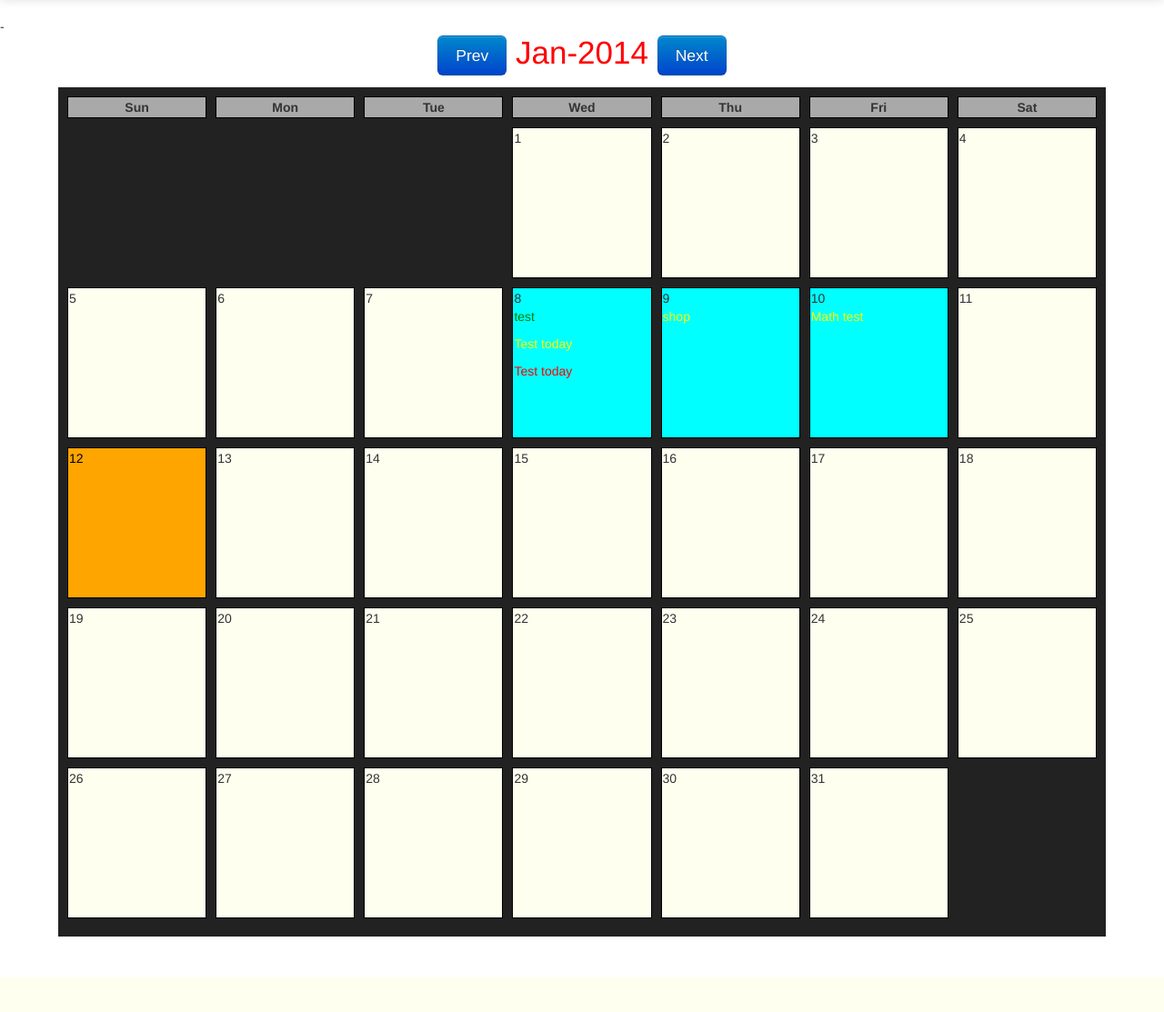
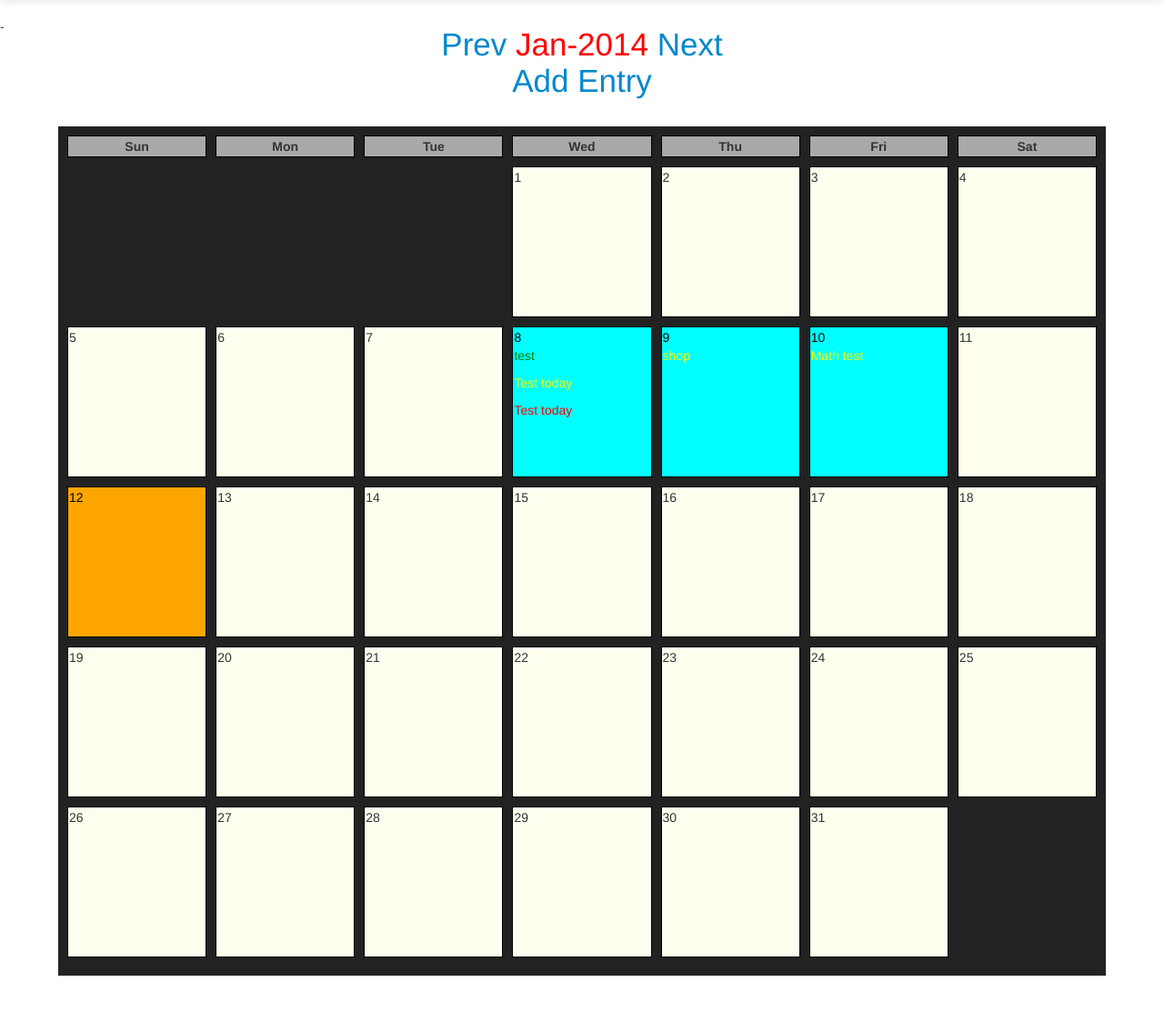
Before and after one commit to Digger-McAdams/StickyNotes, a Django app: page /calendar/ in a window 1280 px wide. Shown: the part 41-1154 px from the top of the page at 91% size. Before the commit the page ends 1116 px from the top, so only its background shows below. Run offline with Django 3.2, Linux system fonts and the light colour scheme; data comes from the database, SQL or seed files in the repository; parts of the project's set-up code (start-up, migrations or seed data) failed here and were passed over; some libraries are stand-ins or nearby versions.

Commit message:
Added Add_entry link to calendar page

```diff
--- a/Stickynotes/templates/Stickynotes/month.html
+++ b/Stickynotes/templates/Stickynotes/month.html
@@ -3,14 +3,10 @@
 	<div id="calendar">
 		<div id="calheader">
 			<center>
-				<button class="btn btn-primary btn-large" >
-				<a href="/calendar/month/{{year}}/{{month}}/prev" class="button"></a>Prev
-				</button>
-				{{month_spell}}-{{year}}
-				<button class="btn btn-primary btn-large">
-					<a href="/calendar/month/{{year}}/{{month}}/next" class="button"></a>Next
-				</button>
-				<br />
+					<a href="/calendar/month/{{year}}/{{month}}/prev/">Prev</a>
+						{{month_spell}}-{{year}}
+					<a href="/calendar/month/{{year}}/{{month}}/next/">Next</a><br/><br/>
+					<a href="/calendar/add_entry/">Add Entry</a>
 			</center>
 		</div>
 		<div id="calendar_month">
@@ -30,11 +26,12 @@
 						{% for day, current,entries in week %}
 
 							<td onMouseOver="hover(this);" onMouseOut="unhover(this);" class={%if day != 0 and not current %}
-									 "date
 									 {% if entries %}
-										note
+										"date note"
+									 {% else %}
+										"date"
 									 {% endif %}
-									 "
+
 								   {% endif %}
 								   {%if day != 0 and current %}
 									"current"
--- a/static/css/calendar.css
+++ b/static/css/calendar.css
@@ -23,7 +23,11 @@ th
 }
 .note
 {
+	height:162px;
 	background-color:#00FFFF;
+	color:black;
+	border:1px solid black;
+	vertical-align:top;
 }
 .current
 {
@@ -42,11 +46,28 @@ th
 }
 #calendar
 {
-	padding-bottom:5px;
+	padding-bottom:-10px;
 }
 #calheader
 {
 	color:red;
 	font-size:250%;
-	padding-bottom:13px;
+	height:100px;
 }
+#prev
+{
+	position:relative;
+	left:-125px;
+	top:-90px;
+}
+#next
+{
+	position:relative;
+	top:-25px;
+	left:130px;
+}
+#monthlabel
+{
+	position:relative;
+	top:10px;
+}
--- a/static/js/script.js
+++ b/static/js/script.js
@@ -2,7 +2,7 @@ function hover(e){
 	console.log("got here");
 	console.log(e);
 	console.log(e.className);
-	if(e.className=="date"){
+	if(e.className=="date"|| e.className=="date note"){
 		e.style.backgroundColor='blue';
 		e.style.color='white';
 	}
@@ -16,6 +16,10 @@ function unhover(e){
 		e.style.backgroundColor="#FFFFF0";
 		e.style.color='black';
 	}
+	else if (e.className=="date note"){
+		e.style.backgroundColor="#00FFFF";
+		e.sytle.color='black';
+	}
 	else if(e.className=="current"){
 		e.style.backgroundColor="orange";
 		e.style.color="black";
```
Also changed, not shown: 5 other files.
